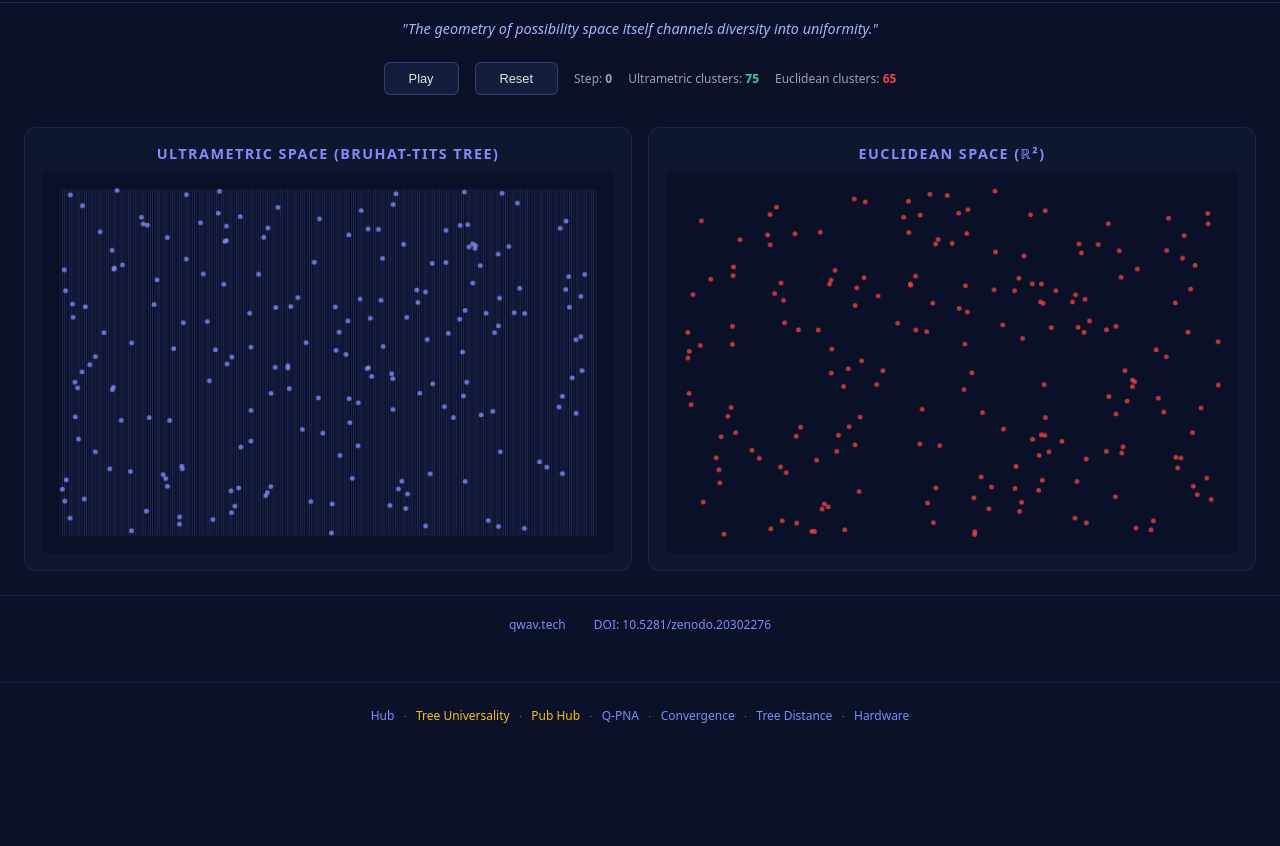
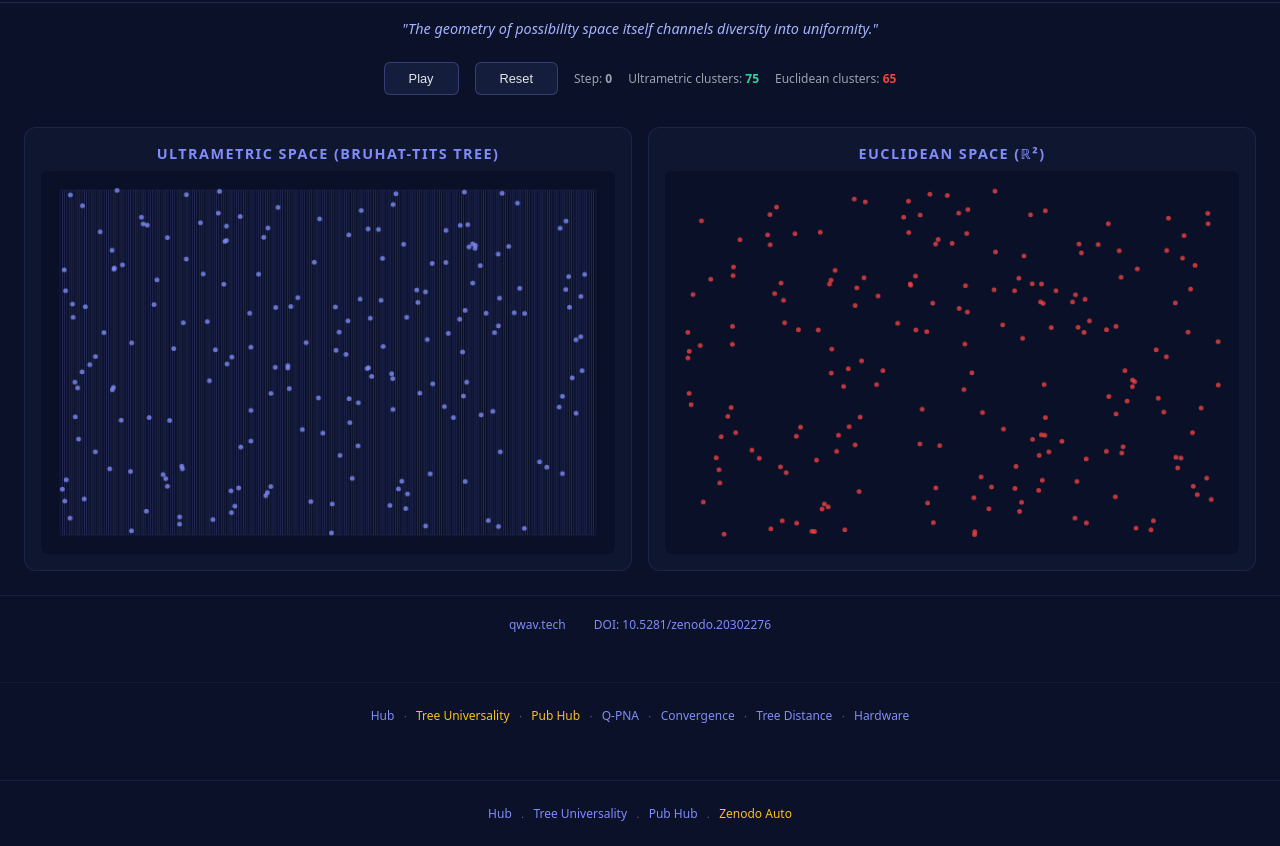
Before and after one commit to QNFO/ultrametric-convergence, a plain HTML site: page index.html in a window 1280 px wide. Shown: the part 79-925 px from the top of the page. Before the commit the page ends 827 px from the top, so only its background shows below. Drawn offline with Linux system fonts and the light colour scheme.

Commit message:
cross-link: zenodo-auto + hub + universality

```diff
--- a/index.html
+++ b/index.html
@@ -194,5 +194,6 @@ init();
 <a href="https://qnfo.github.io/hardware-pathway/" style="color:#818CF8;margin:0 0.4rem">Hardware</a>
 </footer>
 
+<footer style="text-align:center;padding:1.5rem;border-top:1px solid rgba(129,140,248,0.1);margin-top:2rem;font-size:0.7rem;color:#666"><a href="https://qnfo.github.io/QWAV/" style="color:#818CF8;margin:0 0.4rem">Hub</a> . <a href="https://qnfo.github.io/ultrametric-tree-universality/" style="color:#818CF8;margin:0 0.4rem">Tree Universality</a> . <a href="https://qnfo.github.io/ultrametric-tree-universality/pub-hub.html" style="color:#818CF8;margin:0 0.4rem">Pub Hub</a> . <a href="https://qnfo.github.io/zenodo-automation/" style="color:#FBBF24;margin:0 0.4rem">Zenodo Auto</a> </footer>
 </body>
 </html>
```
